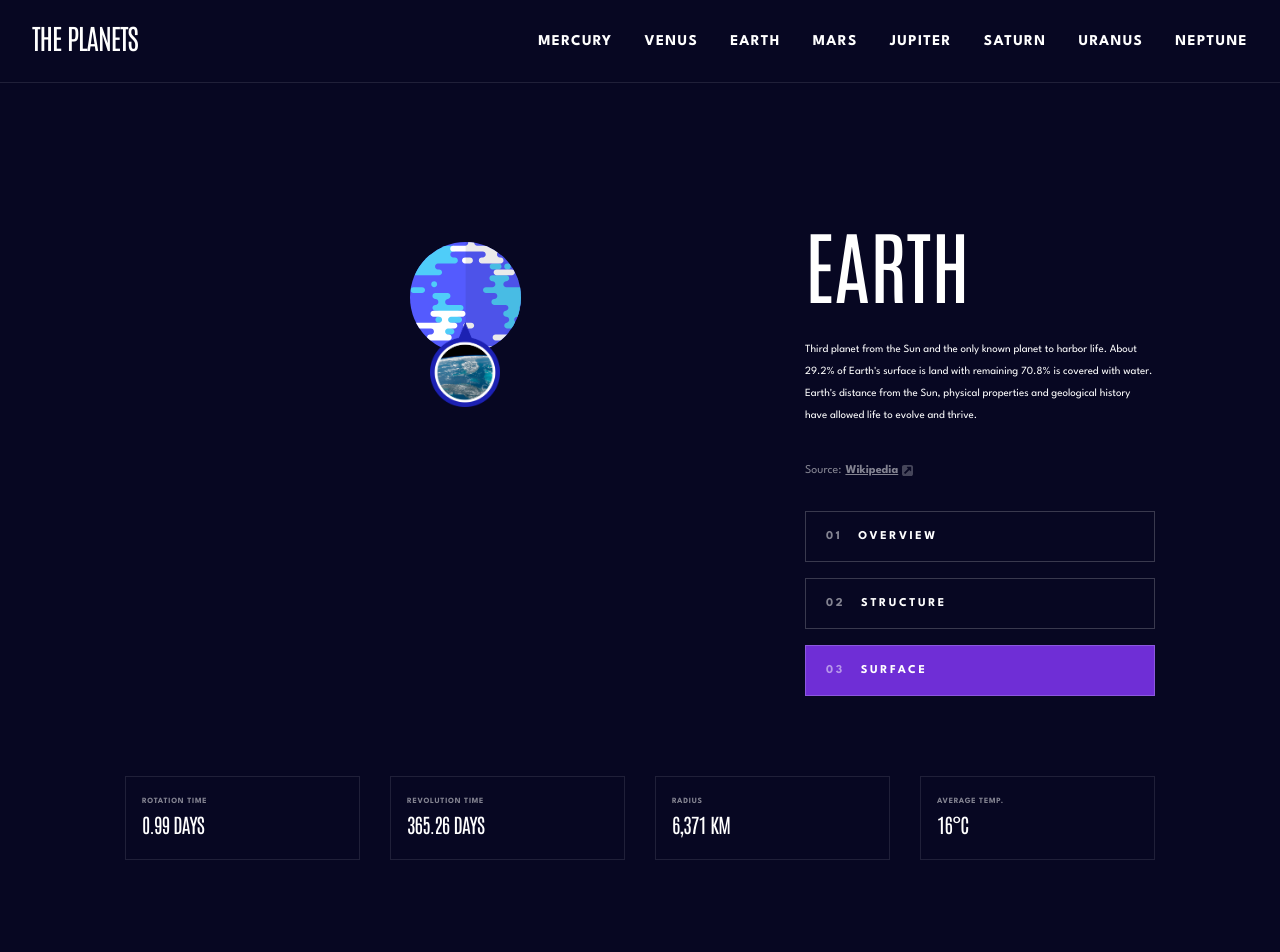
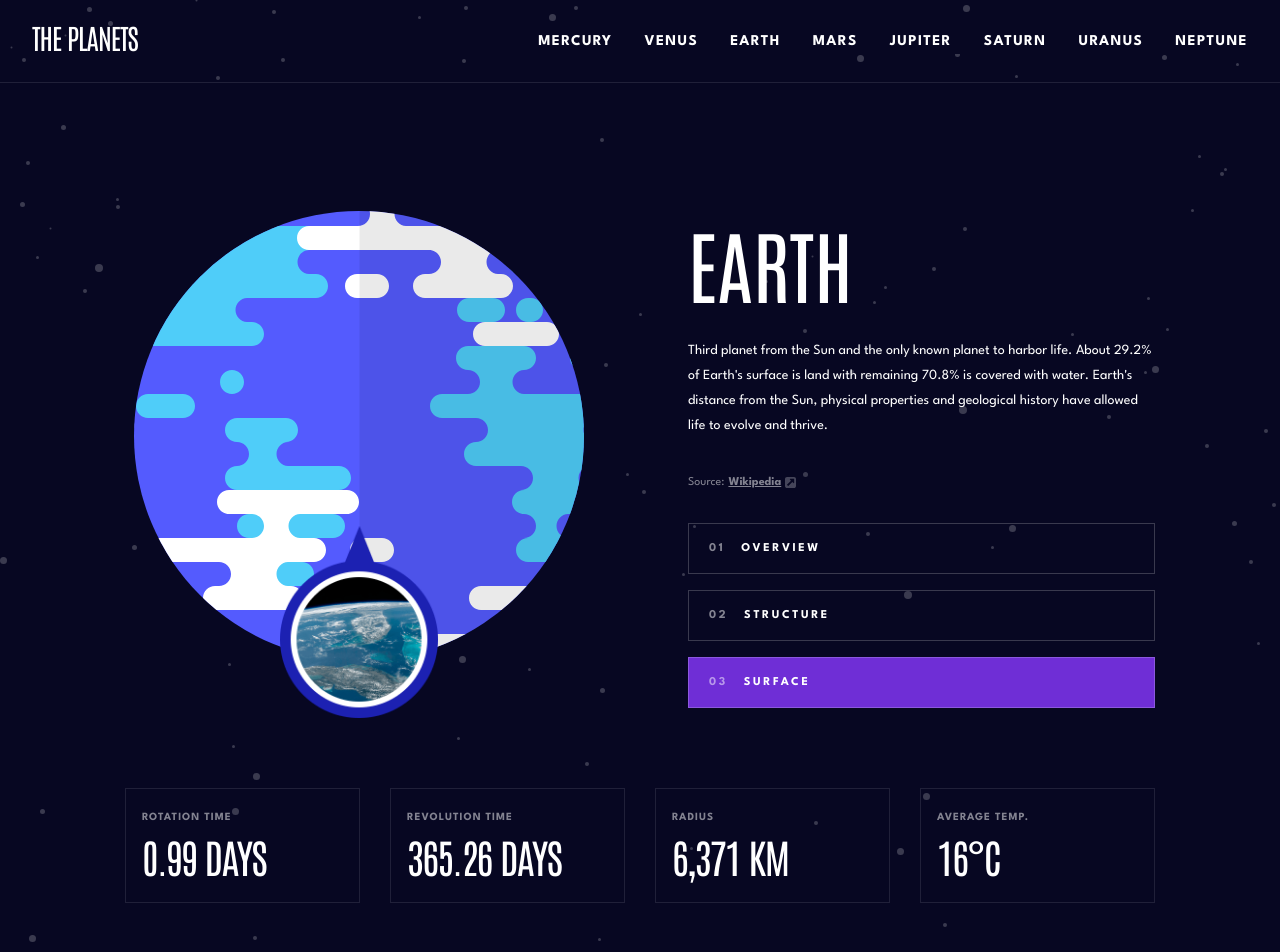
Before and after one commit to kamiliano1/planets-facts-site, a Next.js app: page /earth/surface in a window 1280 px wide. Shown: the top 952 px of the page. Built offline with nearby package versions, Linux system fonts and the light colour scheme.

Commit message:
Finished desktop layout

```diff
--- a/src/app/[planets]/(planetDetails)/surface/page.tsx
+++ b/src/app/[planets]/(planetDetails)/surface/page.tsx
@@ -7,24 +7,27 @@ export default function Page({ params }: { params: { planets: string } }) {
   const planetData = fetchData(planetName);
   return (
     <>
-      <div className="relative mx-auto my-24 flex justify-center sm:my-36 sm:row-start-1 sm:col-span-2 lg:col-span-1 lg:my-0">
+      <div
+        className={`my-24 sm:my-36 sm:row-start-1 sm:col-span-2 lg:col-span-1 lg:my-0 aspect-square lg:row-start-1 lg:row-span-2 ${planetData?.planetImageSize} m-auto relative flex justify-center`}
+      >
         <Image
-          width={111}
-          height={111}
+          fill
           src={planetData ? planetData?.images.planet : ""}
           alt={`${planetData?.name} planet`}
         />
         <Image
-          className="absolute top-[80px]"
-          width={70}
-          height={70}
+          className="absolute top-[calc(100%_-_30%)]"
+          width={158}
+          height={158}
           src={planetData ? planetData?.images.geology : ""}
           alt={`${planetData?.name} planet`}
         />
       </div>
       <div className="text-center sm:text-start sm:px-0 px-6 sm:col-start-1 sm:row-start-2 lg:col-start-2 lg:row-start-1">
         <h1 className="mb-4 lg:mb-6 lg:mt-32">{planetData?.name}</h1>
-        <p className="text-BodyTablet mb-8">{planetData?.overview.content}</p>
+        <p className="text-BodyTablet sm:text-BodyDesktop mb-8">
+          {planetData?.overview.content}
+        </p>
         <Link
           className="text-H3Desktop font-normal tracking-normal opacity-50 font-spartan flex items-center justify-center sm:justify-start mb-7"
           href={planetData ? planetData?.geology.source : ""}
--- a/src/app/[planets]/layout.tsx
+++ b/src/app/[planets]/layout.tsx
@@ -12,34 +12,40 @@ export default function Layout({
   const planetName = params.planets;
   const planetData = fetchData(planetName);
   return (
-    <main className="sm:grid sm:grid-cols-2 lg:grid-cols-[minmax(0,_1fr)_350px] sm:rows-3 sm:items-center sm:px-10 lg:max-w-[1110px] lg:mx-auto">
+    <main className="sm:grid sm:grid-cols-2 lg:grid-cols-[minmax(0,_1fr)_350px sm:items-center sm:px-10 lg:max-w-[1110px] lg:mx-auto lg:gap-x-24">
       <MainBar planetData={planetData!} />
       <span className="block border-b-[1px] border-opacity-10 border-FFFFF sm:hidden"></span>
       {children}
       <div className="px-6 sm:px-0 space-y-2 sm:space-y-0 sm:flex sm:space-x-3 mb-20 sm:row-start-3 sm:col-span-2 lg:space-x-[1.875rem]">
         <div className="uppercase flex sm:flex-col px-6 sm:px-4 items-center sm:items-start justify-between border-[1px] border-FFFFF border-opacity-10 sm:w-full">
-          <p className="py-4 sm:pb-0 text-H4Tablet opacity-50">Rotation Time</p>{" "}
-          <p className="text-H2Mobile font-antonio -mt-1 sm:mt-0 sm:mb-5">
+          <p className="py-4 sm:pb-0 text-H4Tablet lg:text-H4Desktop opacity-50">
+            Rotation Time
+          </p>{" "}
+          <p className="text-H2Mobile sm:text-H2Tablet lg:text-H2Desktop font-antonio -mt-1 sm:mt-0 sm:mb-5">
             {planetData?.rotation}
           </p>
         </div>
         <div className="uppercase flex sm:flex-col px-6 sm:px-4 items-center sm:items-start justify-between border-[1px] border-FFFFF border-opacity-10 sm:w-full">
-          <p className="py-4 sm:pb-0 text-H4Tablet opacity-50">
+          <p className="py-4 sm:pb-0 text-H4Tablet lg:text-H4Desktop opacity-50">
             Revolution Time
           </p>{" "}
-          <p className="text-H2Mobile font-antonio -mt-1 sm:mt-0 sm:mb-5">
+          <p className="text-H2Mobile sm:text-H2Tablet lg:text-H2Desktop font-antonio -mt-1 sm:mt-0 sm:mb-5">
             {planetData?.revolution}
           </p>
         </div>
         <div className="uppercase flex sm:flex-col px-6 sm:px-4 items-center sm:items-start justify-between border-[1px] border-FFFFF border-opacity-10 sm:w-full">
-          <p className="py-4 sm:pb-0 text-H4Tablet opacity-50">Radius</p>{" "}
-          <p className="text-H2Mobile font-antonio -mt-1 sm:mt-0 sm:mb-5">
+          <p className="py-4 sm:pb-0 text-H4Tablet lg:text-H4Desktop opacity-50">
+            Radius
+          </p>{" "}
+          <p className="text-H2Mobile sm:text-H2Tablet lg:text-H2Desktop font-antonio -mt-1 sm:mt-0 sm:mb-5">
             {planetData?.radius}
           </p>
         </div>
         <div className="uppercase flex sm:flex-col px-6 sm:px-4 items-center sm:items-start justify-between border-[1px] border-FFFFF border-opacity-10 sm:w-full">
-          <p className="py-4 sm:pb-0 text-H4Tablet opacity-50">Average Temp.</p>{" "}
-          <p className="text-H2Mobile font-antonio -mt-1 sm:mt-0 sm:mb-5">
+          <p className="py-4 sm:pb-0 text-H4Tablet lg:text-H4Desktop opacity-50">
+            Average Temp.
+          </p>{" "}
+          <p className="text-H2Mobile sm:text-H2Tablet lg:text-H2Desktop font-antonio -mt-1 sm:mt-0 sm:mb-5">
             {planetData?.temperature}
           </p>
         </div>
--- a/src/app/globals.css
+++ b/src/app/globals.css
@@ -20,3 +20,28 @@ h4,
 p {
   @apply font-spartan;
 }
+
+.mercury-image-size {
+  @apply w-[111px] sm:w-[184px] lg:w-[290px];
+}
+.venus-image-size {
+  @apply w-[154px] sm:w-[253px] lg:w-[400px];
+}
+.earth-image-size {
+  @apply w-[173px] sm:w-[285px] lg:w-[450px];
+}
+.mars-image-size {
+  @apply w-[129px] sm:w-[213px] lg:w-[336px];
+}
+.jupiter-image-size {
+  @apply w-[224px] sm:w-[369px] lg:w-[582px];
+}
+.saturn-image-size {
+  @apply w-[256px] sm:w-[422px] lg:w-[666px];
+}
+.uranus-image-size {
+  @apply w-[176px] sm:w-[290px] lg:w-[458px];
+}
+.neptune-image-size {
+  @apply w-[173px] sm:w-[285px] lg:w-[450px];
+}
--- a/src/app/layout.tsx
+++ b/src/app/layout.tsx
@@ -26,7 +26,9 @@ export default function RootLayout({
 }) {
   return (
     <html lang="en">
-      <body className={`${antonio.variable} ${spartan.variable} text-FFFFF`}>
+      <body
+        className={`${antonio.variable} ${spartan.variable} text-FFFFF bg-backgroundStars min-h-[100vh]`}
+      >
         <Navbar />
         {children}
       </body>
--- a/src/app/page.tsx
+++ b/src/app/page.tsx
@@ -1,5 +1,4 @@
-import Image from "next/image";
-
+import { redirect } from "next/navigation";
 export default function Home() {
-  return <main>MAIN!!</main>;
+  redirect("/mercury/overview");
 }
--- a/src/data/data.ts
+++ b/src/data/data.ts
@@ -1,9 +1,9 @@
 export type DataType = {
   name: string;
-  href: string;
   color: string;
   border: string;
   background: string;
+  planetImageSize: string;
   overview: { content: string; source: string };
   structure: { content: string; source: string };
   geology: { content: string; source: string };
@@ -17,10 +17,10 @@ export type DataType = {
 export const data: DataType[] = [
   {
     name: "Mercury",
-    href: "/mercury/overview",
     color: "bg-dots-mercury",
     border: "border-419EBB",
     background: "sm:bg-419EBB",
+    planetImageSize: "mercury-image-size",
     overview: {
       content:
         "Mercury is the smallest planet in the Solar System and the closest to the Sun. Its orbit around the Sun takes 87.97 Earth days, the shortest of all the Sun's planets. Mercury is one of four terrestrial planets in the Solar System, and is a rocky body like Earth.",
@@ -49,10 +49,10 @@ export const data: DataType[] = [
   },
   {
     name: "Venus",
-    href: "/venus/overview",
     color: "bg-dots-venus",
     border: "border-EDA249",
     background: "sm:bg-EDA249",
+    planetImageSize: "venus-image-size",
     overview: {
       content:
         "Venus is the second planet from the Sun. It is named after the Roman goddess of love and beauty. As the brightest natural object in Earth's night sky after the Moon, Venus can cast shadows and can be, on rare occasions, visible to the naked eye in broad daylight.",
@@ -80,11 +80,10 @@ export const data: DataType[] = [
   },
   {
     name: "Earth",
-    href: "/earth/overview",
     color: "bg-dots-earth",
     border: "border-6F2ED6",
     background: "sm:bg-6F2ED6",
-
+    planetImageSize: "earth-image-size",
     overview: {
       content:
         "Third planet from the Sun and the only known planet to harbor life. About 29.2% of Earth's surface is land with remaining 70.8% is covered with water. Earth's distance from the Sun, physical properties and geological history have allowed life to evolve and thrive.",
@@ -112,10 +111,10 @@ export const data: DataType[] = [
   },
   {
     name: "Mars",
-    href: "/mars/overview",
     color: "bg-dots-mars",
     border: "border-D14C32",
     background: "sm:bg-D14C32",
+    planetImageSize: "mars-image-size",
     overview: {
       content:
         'Mars is the fourth planet from the Sun and the second-smallest planet in the Solar System, being larger than only Mercury. In English, Mars carries the name of the Roman god of war and is often referred to as the "Red Planet".',
@@ -143,10 +142,10 @@ export const data: DataType[] = [
   },
   {
     name: "Jupiter",
-    href: "/jupiter/overview",
     color: "bg-dots-jupiter",
     border: "border-D83A34",
     background: "sm:bg-D83A34",
+    planetImageSize: "jupiter-image-size",
     overview: {
       content:
         "Jupiter is the fifth planet from the Sun and the largest in the Solar System. It is a gas giant with a mass two and a half times that of all the other planets in the Solar System combined, but less than one-thousandth the mass of the Sun.",
@@ -175,10 +174,10 @@ export const data: DataType[] = [
   },
   {
     name: "Saturn",
-    href: "/saturn/overview",
     color: "bg-dots-saturn",
     border: "border-CD5120",
     background: "sm:bg-CD5120",
+    planetImageSize: "saturn-image-size",
     overview: {
       content:
         "Saturn is the sixth planet from the Sun and the second-largest in the Solar System, after Jupiter. It is a gas giant with an average radius of about nine and a half times that of Earth. It only has one-eighth the average density of Earth.",
@@ -206,10 +205,10 @@ export const data: DataType[] = [
   },
   {
     name: "Uranus",
-    href: "/uranus/overview",
     color: "bg-dots-uranus",
     border: "border-1EC2A4",
     background: "sm:bg-1EC2A4",
+    planetImageSize: "uranus-image-size",
     overview: {
       content:
         "Uranus is the seventh planet from the Sun. Its name is a reference to the Greek god of the sky, Uranus according to Greek mythology, was the great-grandfather of Ares. It has the third-largest planetary radius and fourth-largest planetary mass in the Solar System.",
@@ -237,10 +236,10 @@ export const data: DataType[] = [
   },
   {
     name: "Neptune",
-    href: "/neptune/overview",
     color: "bg-dots-neptune",
     border: "border-2D68F0",
     background: "sm:bg-2D68F0",
+    planetImageSize: "neptune-image-size",
     overview: {
       content:
         "Neptune is the eighth and farthest-known Solar planet from the Sun. In the Solar System, it is the fourth-largest planet by diameter, the third-most-massive planet, and the densest giant planet. It is 17 times the mass of Earth, more massive than its near-twin Uranus.",
--- a/tailwind.config.ts
+++ b/tailwind.config.ts
@@ -9,6 +9,9 @@ const config: Config = {
   ],
   theme: {
     extend: {
+      backgroundImage: {
+        backgroundStars: "url('/assets/background-stars.svg')",
+      },
       fontFamily: {
         antonio: ["var(--font-antonio)"],
         spartan: ["var(--font-spartan)"],
```
Also changed, not shown: src/app/[planets]/(planetDetails)/overview/page.tsx (+12 -8 lines), src/app/[planets]/(planetDetails)/structure/page.tsx (+12 -8 lines), src/layout/Navbar/NavLinks.tsx (+7 -5 lines).
